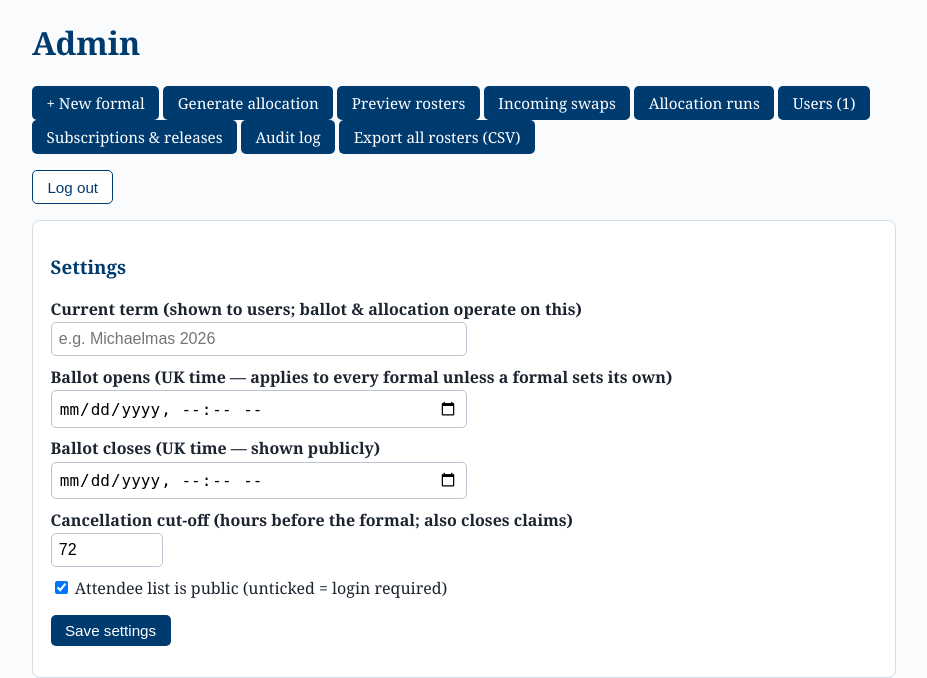
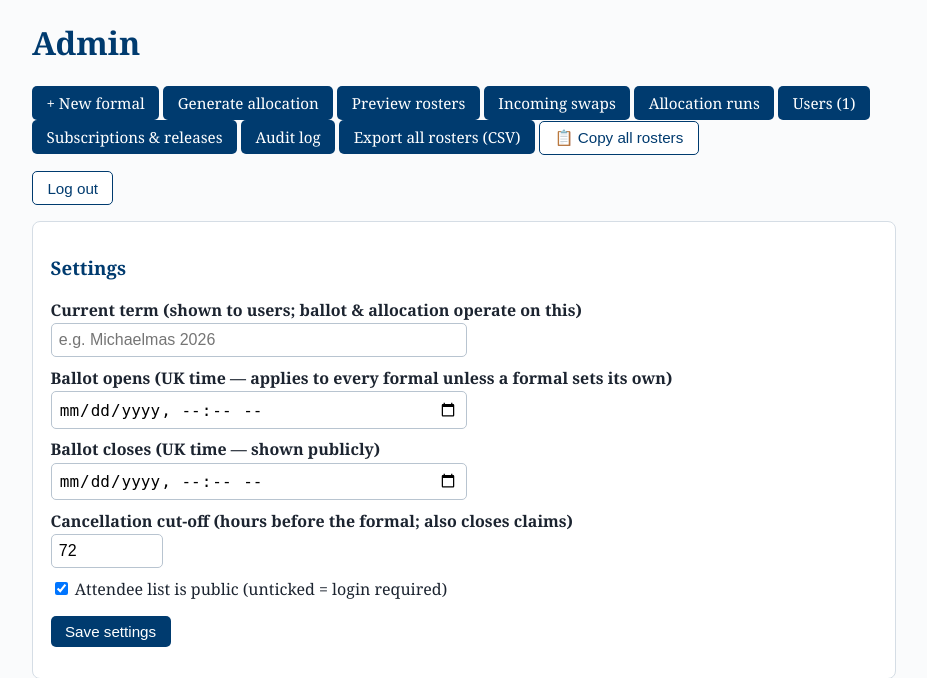
Before and after one commit to Patrick-Gibbs/pembroke-formal-swaps, a Flask app: page /admin/ in a window 1280 px wide. Shown: the part 49-727 px from the top of the page, without its empty margins (176-1103 px from the left). Run offline with Flask 3, Linux system fonts and the light colour scheme; the visitor is signed in with stand-in values (Sample User, id 1); data comes from the database, SQL or seed files in the repository; tables that the repository leaves empty hold one stand-in row (values such as "Sample post"); parts of the project's set-up code (start-up, migrations or seed data) failed here and were passed over.

Commit message:
Copy-all-rosters button on dashboard (formatted tables for every formal in one clipboard copy)

```diff
--- a/swaps/templates/admin/dashboard.html
+++ b/swaps/templates/admin/dashboard.html
@@ -28,6 +28,7 @@
   <a class="btn ghost" href="/admin/subscriptions">Subscriptions &amp; releases</a>
   <a class="btn ghost" href="/admin/audit">Audit log</a>
   <a class="btn ghost" href="/admin/export.csv{% if term %}?term={{ term|urlencode }}{% endif %}">Export all rosters (CSV)</a>
+  <button class="btn ghost" type="button" onclick="copyTable('copy-all-rosters', this)">📋 Copy all rosters</button>
   <form class="inline" method="post" action="/admin/logout">
     <input type="hidden" name="_csrf" value="{{ csrf_token() }}">
     <button class="ghost">Log out</button>
@@ -51,6 +52,24 @@
       {% if list_public %}checked{% endif %}> Attendee list is public (unticked = login required)</label>
     <p><button>Save settings</button></p>
   </form>
+</div>
+
+<div id="copy-all-rosters" style="display:none">
+  {% for f in formals if f['id'] in rosters %}
+  <p><b>{{ f['host_college'] }} formal — {{ f['dt'] }}{% if f['price'] %} — {{ f['price'] }}{% endif %}
+  — {{ rosters[f['id']]|length }}/{{ f['slots'] }} attendee(s)</b></p>
+  <table border="1" cellpadding="6" style="border-collapse:collapse;border:1px solid #999;font-family:Arial,sans-serif;font-size:13px">
+    <tr style="background:#eef3f8"><th>First name</th><th>Last name</th><th>Email</th><th>Dietary requirements</th></tr>
+    {% for r in rosters[f['id']] %}
+    <tr>
+      <td>{{ r['first_name'] }}</td>
+      <td>{{ r['last_name'] }}</td>
+      <td>{{ r['email'] }}</td>
+      <td>{{ ", ".join((r['dietary_flags'].split(',') if r['dietary_flags'] else []) + ([r['dietary_other']] if r['dietary_other'] else [])) }}</td>
+    </tr>
+    {% endfor %}
+  </table>
+  {% endfor %}
 </div>
 
 <h2>Formals</h2>
--- a/swaps/templates/base.html
+++ b/swaps/templates/base.html
@@ -42,11 +42,18 @@ footer { text-align:center; color:#8a97a5; font-size:.8rem; margin:2.5rem 0 1rem
    fallback (pastes into Excel/Sheets with columns intact). */
 async function copyTable(id, btn) {
   const el = document.getElementById(id);
-  const text = Array.from(el.querySelectorAll('tr')).map(tr =>
-    Array.from(tr.querySelectorAll('th,td')).map(c => c.textContent.trim()).join('\t')
-  ).join('\n');
-  const caption = el.querySelector('p');
-  const plain = (caption ? caption.textContent + '\n' : '') + text;
+  const parts = [];
+  el.querySelectorAll('p, table').forEach(node => {
+    if (node.tagName === 'P') {
+      if (parts.length) parts.push('');
+      parts.push(node.textContent.trim());
+    } else {
+      node.querySelectorAll('tr').forEach(tr => parts.push(
+        Array.from(tr.querySelectorAll('th,td'))
+             .map(c => c.textContent.trim()).join('\t')));
+    }
+  });
+  const plain = parts.join('\n');
   try {
     await navigator.clipboard.write([new ClipboardItem({
       'text/html': new Blob([el.innerHTML], {type: 'text/html'}),
--- a/swaps/views/admin.py
+++ b/swaps/views/admin.py
@@ -60,12 +60,20 @@ def dashboard():
     users_n = db.execute("SELECT COUNT(*) n FROM users WHERE email_verified=1"
                          ).fetchone()["n"]
     term_now = get_setting(db, "current_term")
+    rosters = {}
+    for f in formals:
+        if f["term"] == term_now:
+            rosters[f["id"]] = db.execute(
+                "SELECT u.first_name, u.last_name, u.email, u.dietary_flags, "
+                "u.dietary_other FROM allocations a JOIN users u ON u.id=a.user_id "
+                "WHERE a.formal_id=? AND a.status='active' "
+                "ORDER BY u.last_name, u.first_name", (f["id"],)).fetchall()
     unnotified = db.execute(
         "SELECT COUNT(*) n FROM allocations a JOIN formals f ON f.id=a.formal_id "
         "WHERE a.status='active' AND a.notified=0 AND f.term=?",
         (term_now,)).fetchone()["n"]
     return render_template("admin/dashboard.html", formals=formals, stats=stats,
-                           users_n=users_n, unnotified=unnotified,
+                           users_n=users_n, unnotified=unnotified, rosters=rosters,
                            results_published=get_setting(db, "results_published",
                                                          "1") == "1",
                            term=get_setting(db, "current_term"),
```
